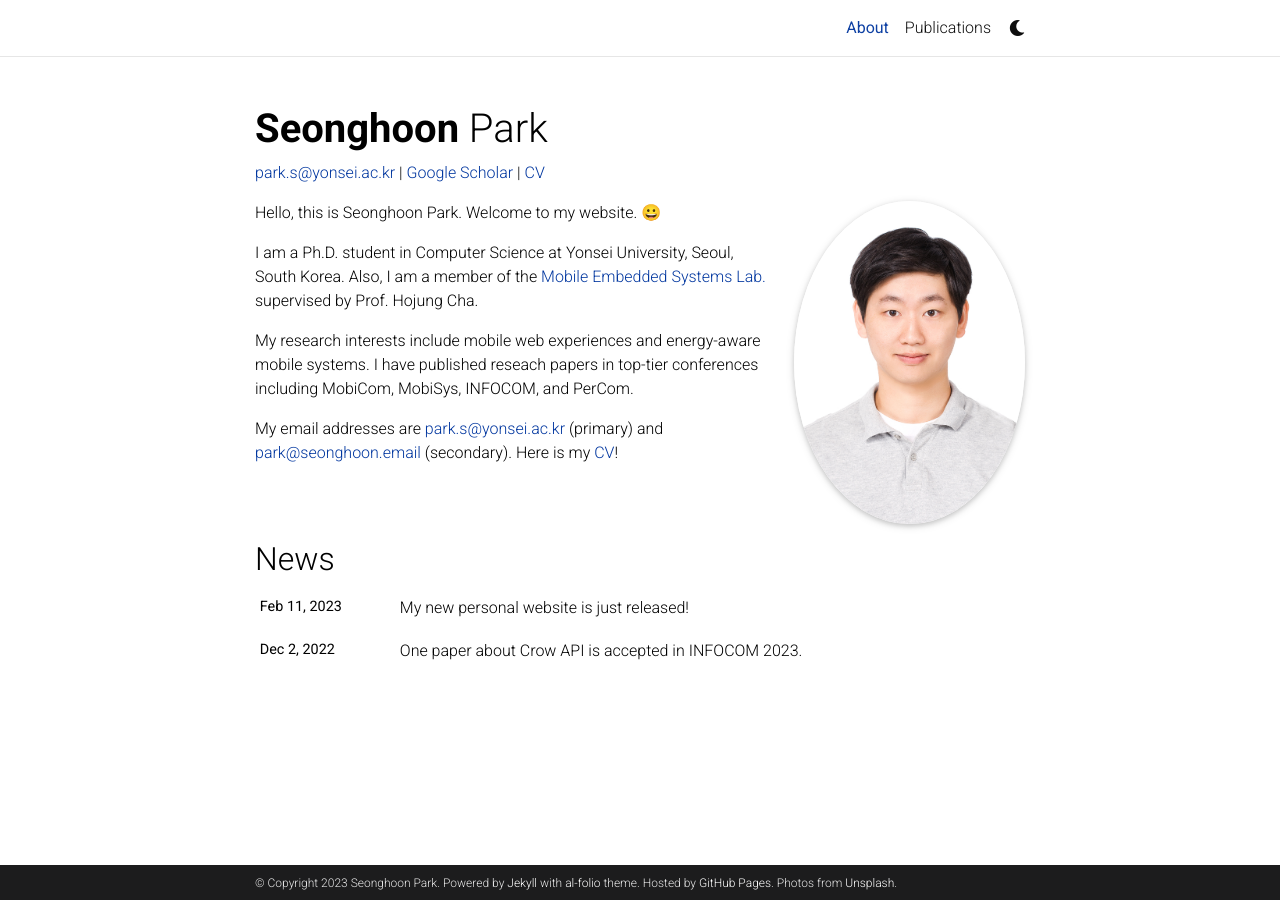
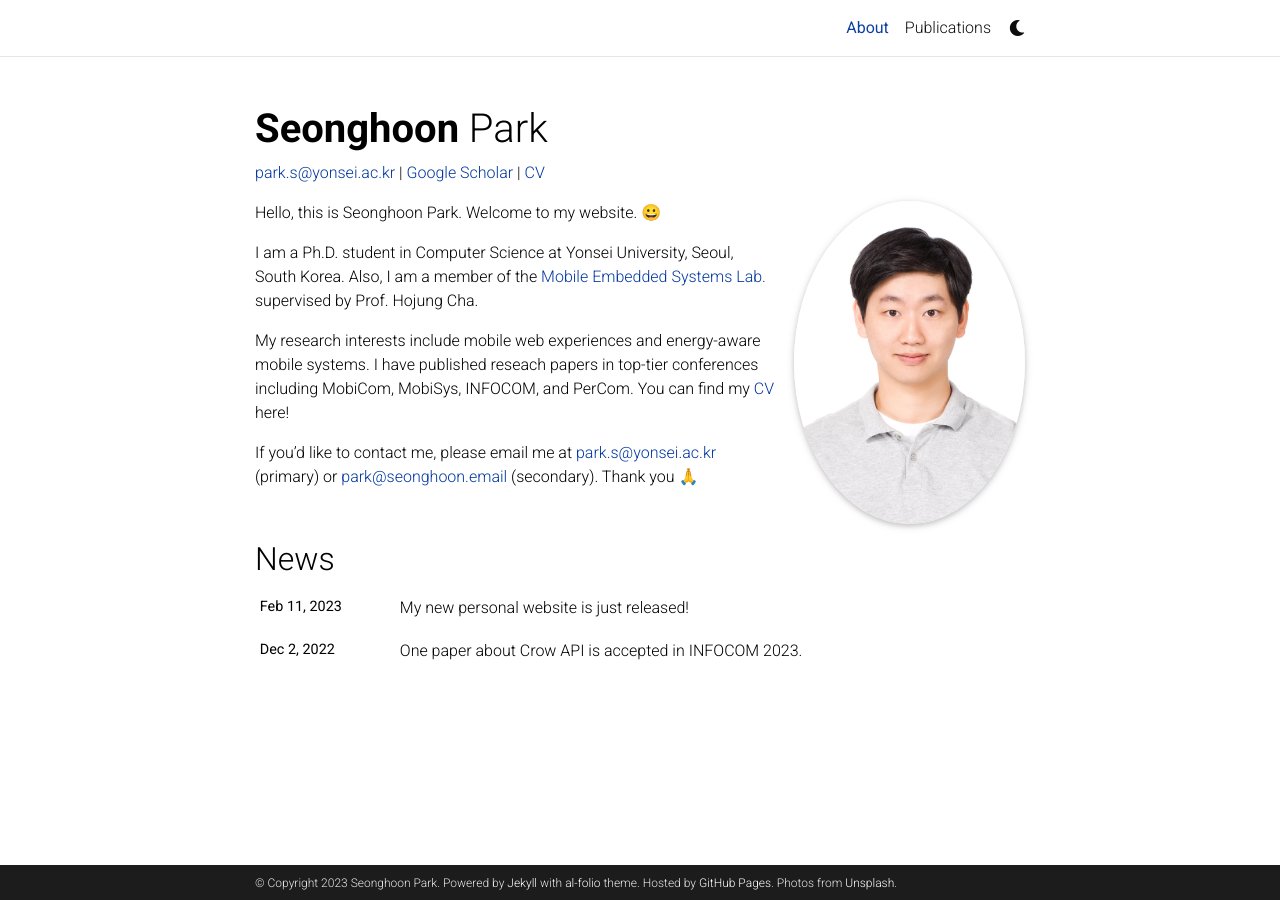
Before and after one commit to parkseonghoony/parkseonghoony.github.io, a Jekyll site: the page built from _pages/about.md, in a window 1280 px wide. Built offline with Jekyll 4.4.1, drawn with Linux system fonts in a browser that asks for light colours; comment, search, counter and statistics services are not loaded; a style sheet for code colours, icons or effects is not loaded.

Commit message:
about.md

```diff
--- a/_pages/about.md
+++ b/_pages/about.md
@@ -25,6 +25,6 @@ Hello, this is Seonghoon Park. Welcome to my website. 😀
 
 I am a Ph.D. student in Computer Science at Yonsei University, Seoul, South Korea. Also, I am a member of the [Mobile Embedded Systems Lab.](https://mobed.yonsei.ac.kr) supervised by Prof. Hojung Cha.
 
-My research interests include mobile web experiences and energy-aware mobile systems. I have published reseach papers in top-tier conferences including MobiCom, MobiSys, INFOCOM, and PerCom.
+My research interests include mobile web experiences and energy-aware mobile systems. I have published reseach papers in top-tier conferences including MobiCom, MobiSys, INFOCOM, and PerCom. You can find my [CV](/assets/pdf/seonghoon_cv.pdf) here!
 
-My email addresses are [park.s@yonsei.ac.kr](mailto:park.s@yonsei.ac.kr) (primary) and [park@seonghoon.email](mailto:park@seonghoon.email) (secondary). Here is my [CV]('/assets/pdf/seonghoon_cv.pdf')!
+If you'd like to contact me, please email me at [park.s@yonsei.ac.kr](mailto:park.s@yonsei.ac.kr) (primary) or [park@seonghoon.email](mailto:park@seonghoon.email) (secondary). Thank you 🙏
```
